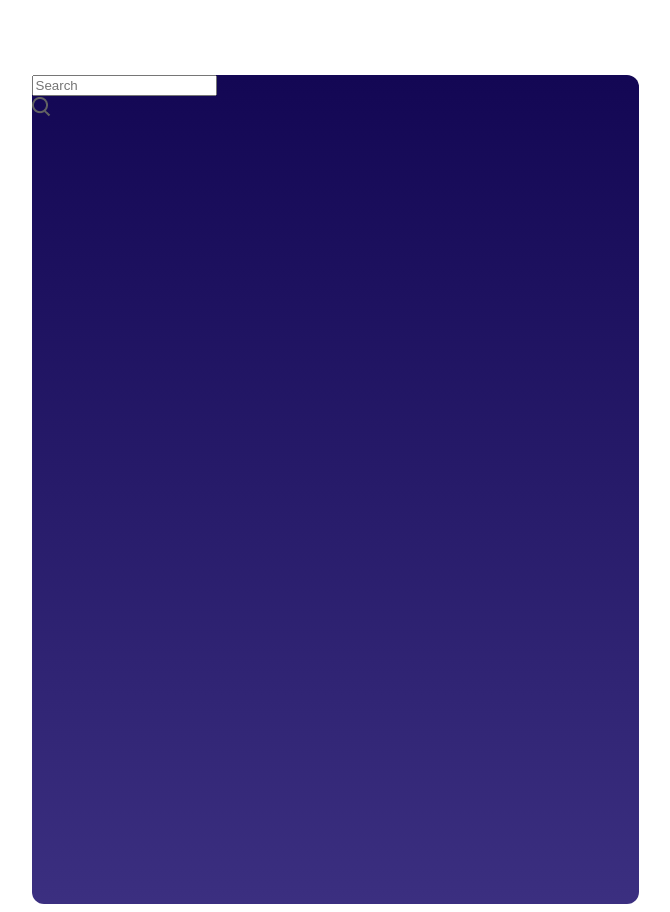
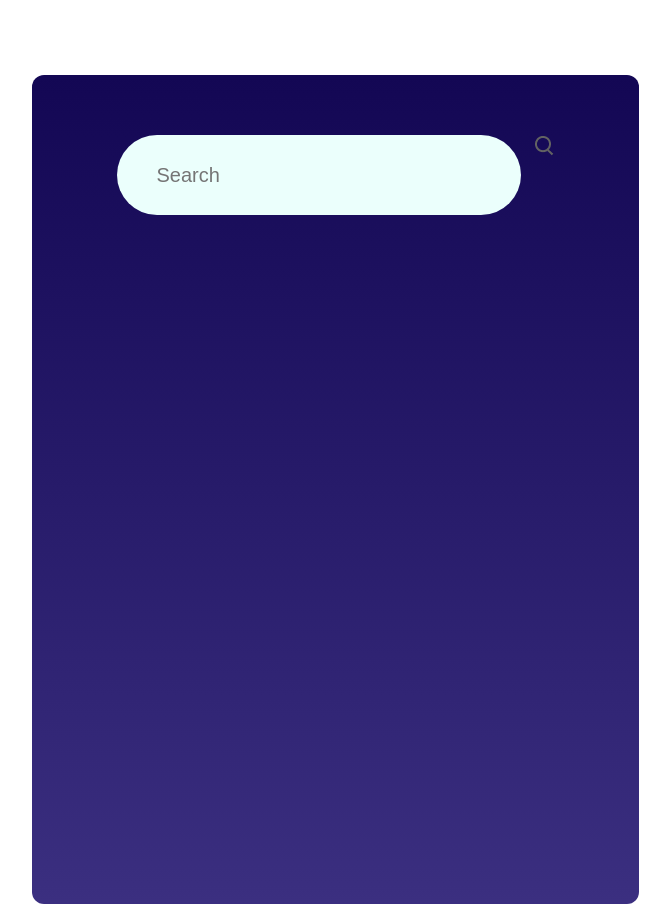
Before and after one commit to iamdeterminedd/weather-app, a React (Vite) app: page / in a window 1280 px wide. Shown: the whole page, without its empty margins (305-975 px from the left). Built offline with nearby package versions, Linux system fonts and the light colour scheme.

Commit message:
css: top-bar, top-bar input

```diff
--- a/src/Components/WeatherApp/WeatherApp.css
+++ b/src/Components/WeatherApp/WeatherApp.css
@@ -6,3 +6,23 @@
     border-radius: 12px;
     background-image: linear-gradient(180deg, #130754 0%, #3b2f80 100%);
 }
+.top-bar {
+    display: flex;
+    justify-content: center;
+    gap: 14px;
+    padding-top: 60px;
+    /* align-items: center; */
+}
+.top-bar input {
+    display: flex;
+    width: 362px;
+    height: 78px;
+    background: #ebfffc;
+    border: none;
+    outline: none;
+    border-radius: 40px;
+    padding-left: 40px;
+    color: #626262;
+    font-size: 20px;
+    font-weight: 400;
+}
```
